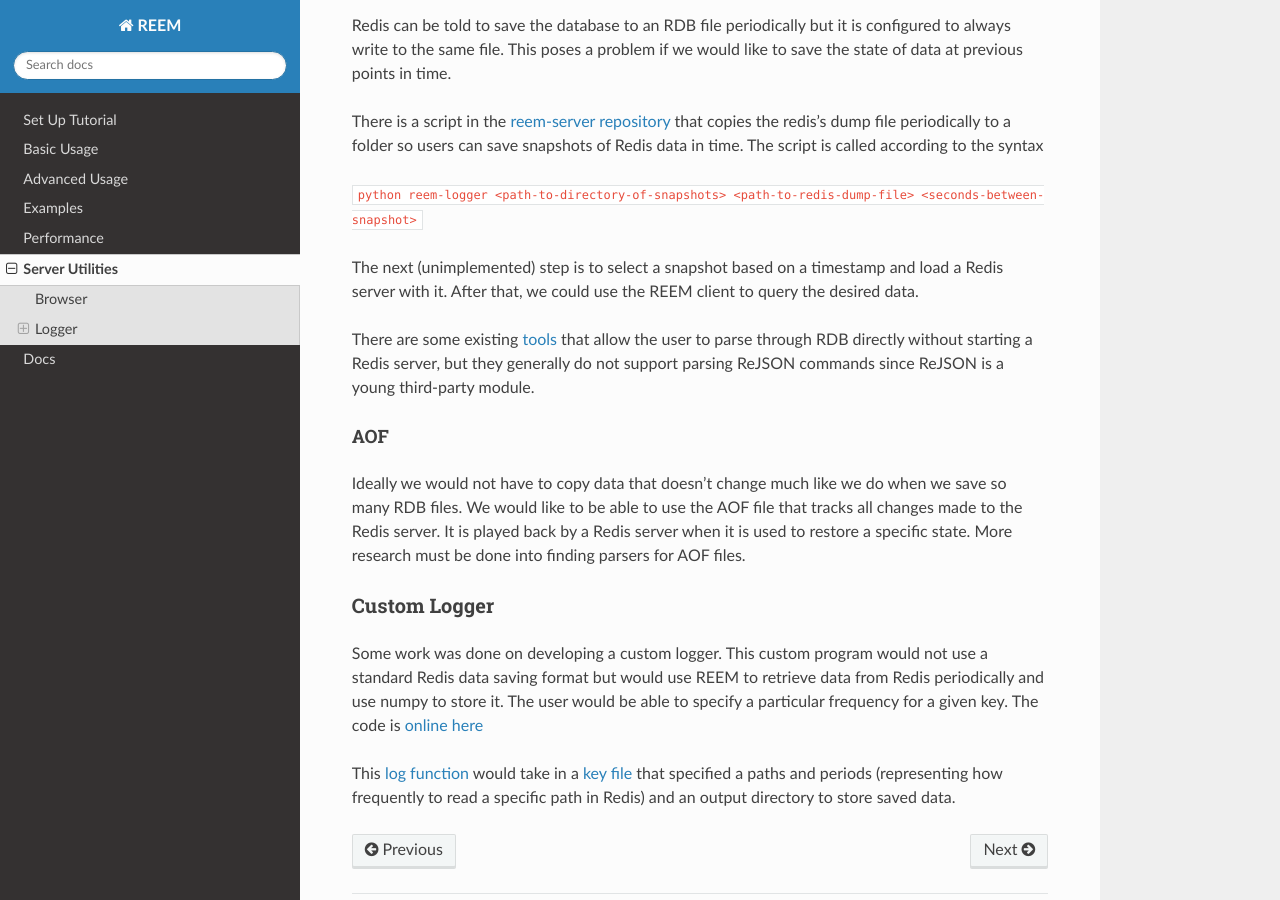
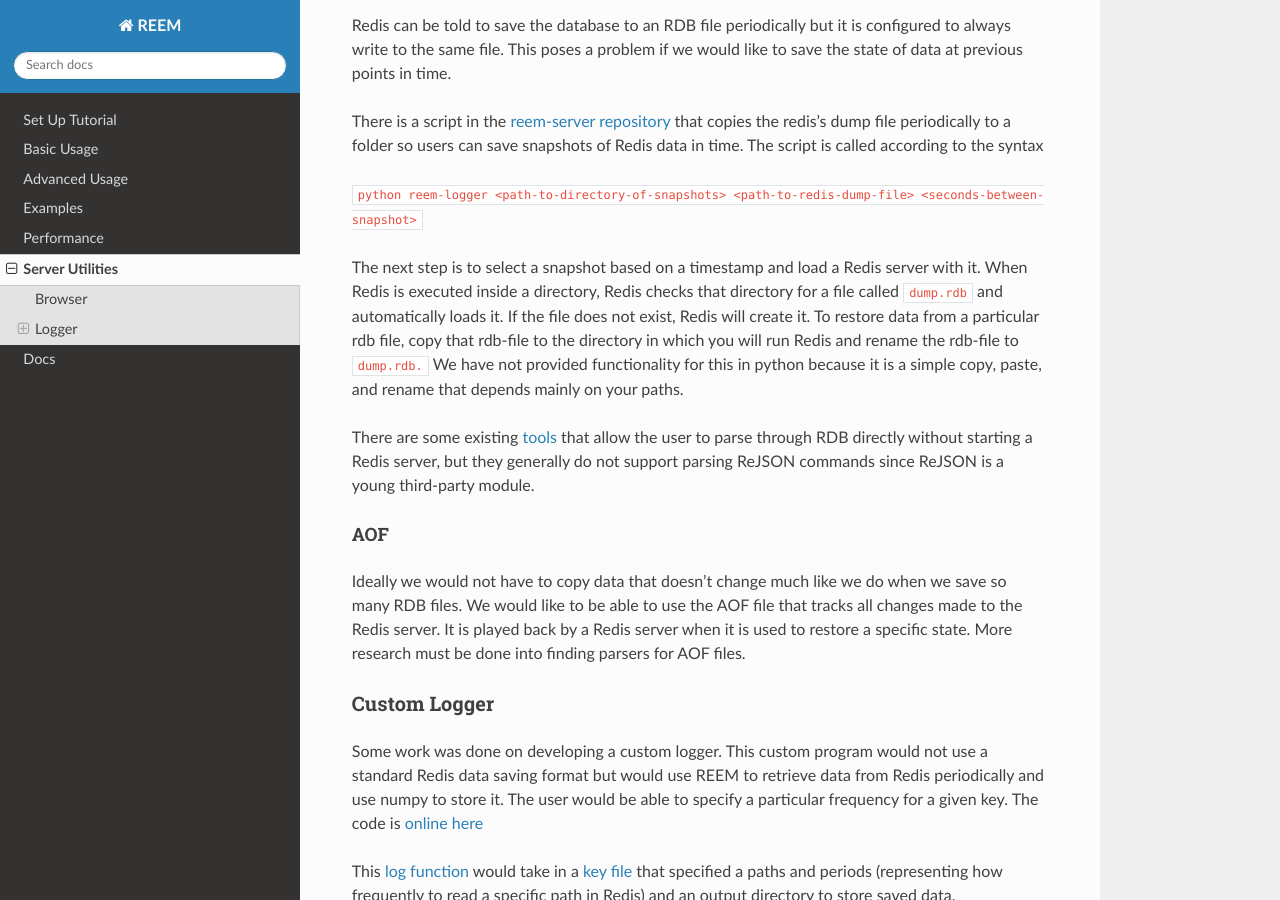
Before and after one commit to tn74/reem, a Sphinx documentation site: the page built from docs/server-utilities.rst, in a window 1280 px wide and 900 px high, scrolled down 1708 px. Built offline with Sphinx 7.4.7 and the Read the Docs theme 2.0.0, drawn with Linux system fonts in a browser that asks for light colours.

Commit message:
Updated server-utilities about restoring

```diff
--- a/docs/server-utilities.rst
+++ b/docs/server-utilities.rst
@@ -81,8 +81,12 @@
 
 ``python reem-logger <path-to-directory-of-snapshots> <path-to-redis-dump-file> <seconds-between-snapshot>``
 
-The next (unimplemented) step is to select a snapshot based on a timestamp and load a Redis server with it. After
-that, we could use the REEM client to query the desired data.
+The next step is to select a snapshot based on a timestamp and load a Redis server with it. When Redis is executed
+inside a directory, Redis checks that directory for a file called ``dump.rdb`` and automatically loads it. If the file
+does not exist, Redis will create it. To restore data from a particular rdb file, copy that rdb-file to the directory in
+which you will run Redis and rename the rdb-file to ``dump.rdb.`` We have not provided functionality for this in
+python because it is a simple copy, paste, and rename that depends mainly on your paths.
+
 
 There are some existing `tools <https://github.com/sripathikrishnan/redis-rdb-tools>`_
 that allow the user to parse through RDB directly without starting a Redis server, but they generally
```
